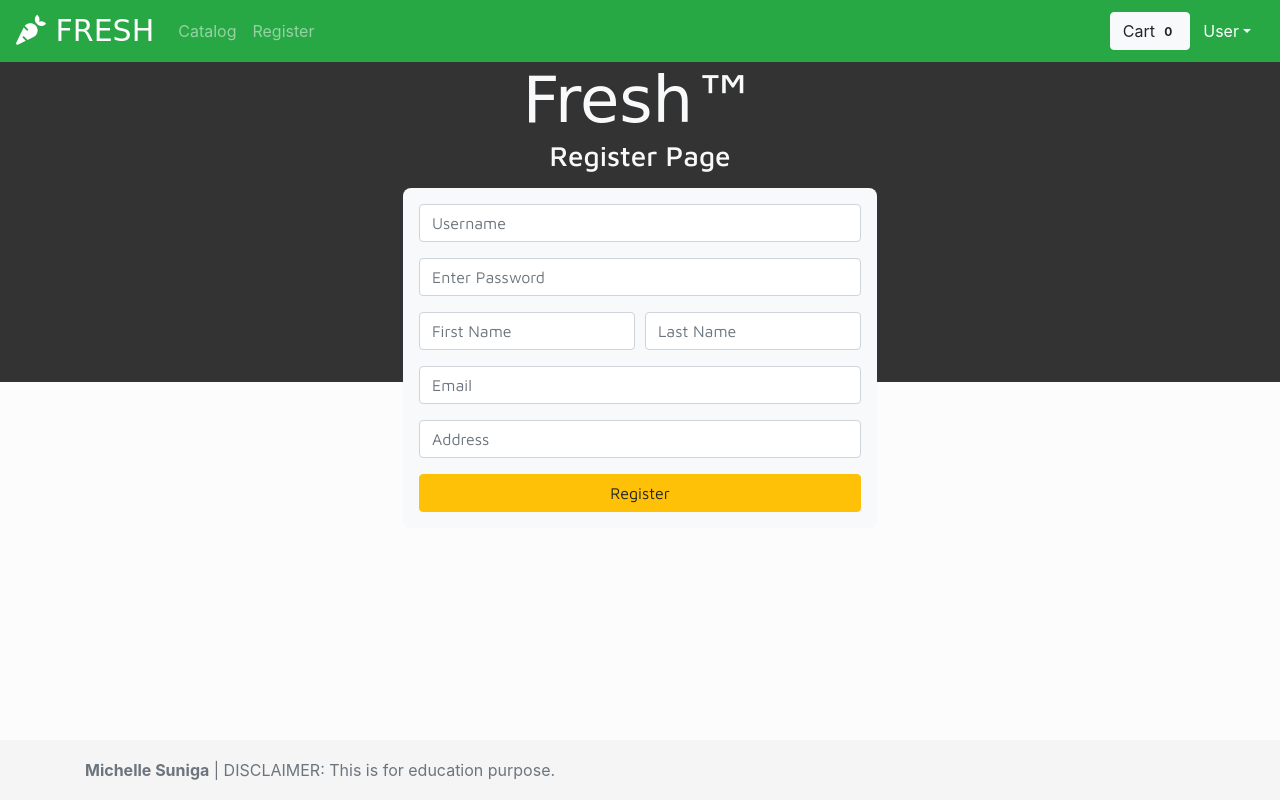
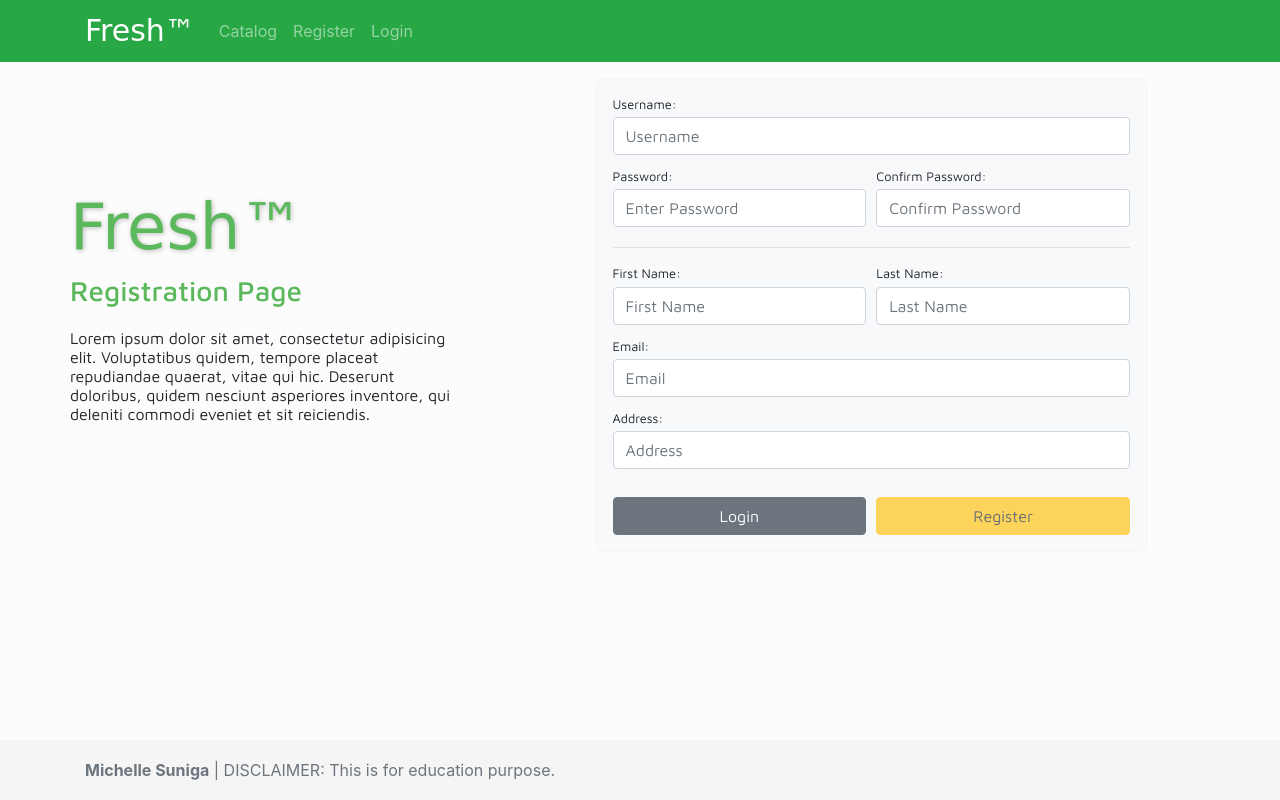
Before and after one commit to suniga-mrs/fresh_ph, a PHP site: page /app/views/register.php in a window 1280 px wide. Run offline with PHP 8.4, Linux system fonts and the light colour scheme; some libraries are stand-ins or nearby versions; some web fonts are replaced.

Commit message:
update: register, login, and cart

```diff
--- a/app/assets/css/style.css
+++ b/app/assets/css/style.css
@@ -37,7 +37,7 @@ main {
   font-family: 'Maven Pro', sans-serif;
 }
 
-#leading h1,
+#register-landing h1,
 nav h1 {
   font-size: 1.5em;
   /*color: yellow;*/
@@ -117,28 +117,51 @@ a:focus {
   text-transform: uppercase;
 }
 
-#products_list select {
+#products_list input{
   margin-right: 1rem;
 }
 
 
-#leading {
-  height: 40vh;
-  background-color: #333;
+#register-landing h1 {
+  font-size: 4em;
+  color: #5cb85c;
+  text-shadow: 1px 1px 5px rgba(0, 0, 0, 0.25);
+}
+#register-landing h3 {
+  /*font-size: 4em;*/
+  color: #5cb85c;
+  padding: 0.5rem 0 0.8rem;
+}
+#register-landing h4 {
+  /*font-size: 4em;*/
+  color: #5cb85c;
+  /*padding: 0.5rem 0 0.8rem;*/
+  /*text-transform: uppercase;*/
 }
 
-#leading h1 {
-  font-size: 4em;
+#register-landing p {
+    font-size: 1rem;
+    line-height: 1.2rem;
 }
 
-#leading form {
+#register-landing form {
   padding:1rem;
   border-radius:0.5rem;
+  border: 1px solid #f4f4f4;
 }
 
-#leading form input:focus {
+/*#register-landing form input:focus {
   text-align: center;
-}
-#leading form button {
+}*/
+form button {
   width: 100%;
 }
+
+#register-landing form p {
+  font-size: 0.8rem;
+  margin-bottom: 3px;
+}
+
+.form-group {
+  margin-bottom: 12px;
+}
--- a/app/assets/js/script.js
+++ b/app/assets/js/script.js
@@ -0,0 +1,159 @@
+$(document).ready(function() {
+
+// === REGISTER VALIDATION === REGISTER VALIDATION === REGISTER VALIDATION === REGISTER VALIDATION
+
+	const username = $('input#username');
+	const password = $('input#password');
+	const confirm_password = $('input#confirm_password');
+	const firstname = $('input#firstname');
+	const lastname = $('input#lastname');
+	const email = $('input#email');
+	const address = $('input#address');
+
+
+
+
+	function errorMsg(el, message) {
+		el.parent().prev().append(`<span class="text-danger"> ${message}</span>`);
+	}
+
+	function resetMsg(el) {
+		el.parent().prev().children('span').remove();
+	}
+
+	document.addEventListener("keyup", function(){
+		// Make Sure all fields have values before activating Register Button
+		if (username.val() && password.val() && firstname.val() && lastname.val() && email.val() && address.val() !== '') {
+			$("#registerBtn").removeAttr('disabled');
+		}
+	});
+
+	function validate_reg_form() {
+
+		// let i_username = username.val();
+		// let i_password = password.val();
+		// let i_firstname = firstname.val();
+		// let i_lastname = lastname.val();
+		// let i_email = email.val();
+		// let i_address = address.val();
+
+		// let i_confirm_password = confirm_password.val();
+
+		// if(i_username.length < 10) {
+		// 	errorMsg(username, );
+		// 	errors++;
+		// } else {
+		// 	$('#username').next().html(' ');
+		// }
+
+		// if (i_email.includes('@')) {
+		// 	errorMsg(email, "Email is not valid")
+		// }
+
+		// if (i_password != i_confirm_password) {
+		// 	errorMsg(confirm_password, "Password did not match")
+		// }
+
+	}
+
+
+	$('#registerBtn').click(function(event) {
+
+		let i_username = username.val();
+		let i_password = password.val();
+		let i_firstname = firstname.val();
+		let i_lastname = lastname.val();
+		let i_email = email.val();
+		let i_address = address.val();
+		let i_confirm_password = confirm_password.val();
+
+		let errors = 0;
+
+		if(i_username.length < 6) {
+			errorMsg(username, "Username should be at least 6 characters" );
+			errors++;
+		} else {
+			$('#username').next().html(' ');
+		}
+
+		if (!i_email.includes('@')) {
+			errorMsg(email, "Email is not valid");
+			errors++;
+		}
+
+		if (i_password.length < 8) {
+			errorMsg(password, "Provide a stronger password");
+			password.val() = "";
+			errors++;
+		} else {
+			if (i_password != i_confirm_password) {
+				errorMsg(confirm_password, "Not match");
+				errors++;
+			}
+		}
+
+		if(errors === 0){
+			$.ajax({
+				url: '../controllers/create_user.php',
+				type: 'POST',
+				data: {
+					username: username.val(),
+					password: password.val(),
+					firstname: firstname.val(),
+					lastname: lastname.val(),
+					email: email.val(),
+					address: address.val()
+				},
+				success:(data) => {
+					// console.log(data);
+					if(data == "user_exists") {
+						errorMsg(username, "Username is already taken");
+					} else {
+						alert("user created successfully");
+						window.location.replace("../../index.php")
+					}
+				}
+
+			});
+		}
+
+	});
+
+	$('#loginBtn').click(function(event) {
+		// resetMsg(username);
+	});
+
+	$(document).on('click', '.add-to-cart', function(event) {
+		event.preventDefault();
+		event.stopPropagation();
+
+		//target is the one who triggered the event
+		let item_id = $(event.target).attr("data-id");
+		let item_qty = $(event.target).prev().val();
+
+		alert(item_id + " with a quantity of " + item_qty);
+
+		$.ajax({
+			url: '../update/cart.php',
+			type: 'POST',
+			data: {
+				item: item_id,
+				item_qty: item_qty
+			}
+		})
+		.done(function() {
+			console.log("success");
+		})
+
+	});
+
+	// $('.add-to-cart').click(function(event) {
+	// });
+
+
+// === END REGISTER VALIDATION === END REGISTER VALIDATION === END REGISTER VALIDATION === END REGISTER VALIDATION
+
+
+
+
+});
--- a/app/controllers/connect.php
+++ b/app/controllers/connect.php
@@ -1,5 +1,4 @@
 <?php
-
 $host = "localhost";
 $username = "root";
 $password = "";
@@ -8,9 +7,7 @@ $dbname = "ecom_db";
 $conn = mysqli_connect($host, $username, $password, $dbname);
 
 if (!$conn) {
-	die('Connection Failed ' . mysqli_error($conn) );
+	die('Connection Failed ' . mysqli_error($conn));
 }
-
 // echo "Connected Successfully";
-
 ?>
--- /dev/null
+++ b/app/controllers/test.php
@@ -0,0 +1,5 @@
+<?php
+require_once './connect.php';
+die("user_exists");
+mysqli_close($conn);
+?>
--- a/app/partials/footer.php
+++ b/app/partials/footer.php
@@ -11,5 +11,5 @@
 	<!-- Latest compiled JavaScript -->
 	<script src="https://maxcdn.bootstrapcdn.com/bootstrap/4.1.3/js/bootstrap.min.js"></script>
 
-	<!-- Custom CSS -->
+	<!-- Custom JS -->
 	<script src="../assets/js/script.js"></script>
--- a/app/partials/header.php
+++ b/app/partials/header.php
@@ -1,6 +1,7 @@
 	<header>
 		<nav class="navbar navbar-expand-sm bg-success navbar-dark">
-			<a class="navbar-brand" href="index.php"><h1><i class="fas fa-carrot"></i> FRESH</h1></a>
+			<div class="container">
+				<a class="navbar-brand" href="index.php"><h1>Fresh&trade;</h1></a>
 
 				<button class="navbar-toggler" type="button" data-toggle="collapse" data-target="#nav-content">
 				    <span class="navbar-toggler-icon"></span>
@@ -14,20 +15,32 @@
 					    <li class="nav-item">
 					      <a class="nav-link" href="register.php">Register</a>
 					    </li>
+					    <li class="nav-item">
+					      <a class="nav-link" href="login.php">Login</a>
+					    </li>
 				  	</ul>
 				 </div>
-
-		  	<div class="collapse navbar-collapse">
+			  	<?php if (isset($_SESSION['user'])) { ?><div class="collapse navbar-collapse">
 				  	<ul class="navbar-nav ml-auto">
 					    <li class="nav-item">
-				      <button type="button" class="btn btn-light">Cart  <span class="badge badge-light">0</span></button>
-
+					    	<div class="btn-group">
+					      		<button type="button" class="btn btn-success">Empty Cart</button>
+					     		 <button type="button" class="btn btn-success"><i class="fas fa-shopping-cart"></i> &nbsp;<span class="badge badge-warning">0</span></button>
+					    	</div>
 					    </li>
 
 					    <li class="nav-item">
-				      <button type="button" class="btn btn-success dropdown-toggle">User</button>
+						    <div class="dropdown">
+						      <button type="button" class="btn btn-success dropdown-toggle" id="dropdownMenuButton" data-toggle="dropdown"><?php echo $_SESSION['user']; ?></button>
+						      <div class="dropdown-menu" aria-labelledby="dropdownMenuButton">
+							    <a class="dropdown-item" href="../controllers/logout.php">Logout</a>
+						  		</div>
+						    </div>
 					    </li>
+
+
 				  	</ul>
 				 </div>
+			 </div><?php }?>
 		</nav>
 	</header>
--- a/app/views/register.php
+++ b/app/views/register.php
@@ -11,48 +11,80 @@
 
 		<!-- HTML CONTENT HERE  -->
 
-		<section id="leading">
+		<section id="register-landing">
 			<div class="container">
-				<div class="row no-gutters">
-					<div class="col-12">
-						<div class="text-light text-center">
-							<h1>Fresh&trade;</h1>
-							<h3>Register Page</h3>
+				<div class="row no-gutters pt-3 justify-content-center">
+					<div class="col-md-4 align-self-center">
+						<div class="row">
+							<div class="text-light">
+								<h1>Fresh&trade;</h1>
+								<h3>Registration Page</h3>
+							</div>
+						</div>
+						<div class="row ">
+							<p>Lorem ipsum dolor sit amet, consectetur adipisicing elit. Voluptatibus quidem, tempore placeat repudiandae quaerat, vitae qui hic. Deserunt doloribus, quidem nesciunt asperiores inventore, qui deleniti commodi eveniet et sit reiciendis.</p>
 						</div>
 					</div>
-				</div>
-				<div class="row">
-					<div class="col-md-6 offset-md-3 px-5 pt-2">
-						<form action="" class="bg-light">
+					<div class=" offset-md-1 col-md-7 align-self-end px-5">
+						<!-- <h4 class="">Registration Page</h4> -->
+						<form id="register_form" method="POST" class="bg-light" action="../controllers/create_user.php">
+
+							<p class="label">Username:</p>
 							<div class="form-group">
-								<input type="text" name="username" class="form-control" placeholder="Username">
+								<input id="username" type="text" name="username" class="form-control" placeholder="Username">
 							</div>
-							<div class="form-group">
-								<input type="password" name="password" class="form-control" placeholder="Enter Password">
+							<div class="form-row">
+								<div class="col">
+									<p class="label">Password:</p>
+									<div class="form-group">
+										<input id="password" type="password" name="password" class="form-control" placeholder="Enter Password">
+									</div>
+								</div>
+								<div class="col">
+									<p class="label">Confirm Password:</p>
+									<div class="form-group">
+										<input id="confirm_password" type="password" name="password" class="form-control" placeholder="Confirm Password">
+									</div>
+								</div>
 							</div>
-
-							<div class="form-group">
-								<div class="form-row">
-									<div class="col">
-										<input type="text" name="firstname" class="form-control" placeholder="First Name">
+							<hr class="mb-3 mt-2">
+							<div class="form-row">
+								<div class="col">
+									<p class="label">First Name:</p>
+									<div class="form-group">
+										<input id="firstname" type="text" name="firstname" class="form-control" placeholder="First Name">
 									</div>
-									<div class="col">
-										<input type="text" name="lastname" class="form-control" placeholder="Last Name">
+								</div>
+								<div class="col">
+									<p class="label">Last Name:</p>
+									<div class="form-group">
+										<input id="lastname" type="text" name="lastname" class="form-control" placeholder="Last Name">
 									</div>
 								</div>
 							</div>
 
+
+							<p class="label">Email:</p>
 							<div class="form-group">
-								<input type="email" name="email" class="form-control" placeholder="Email">
+								<input id="email" type="email" name="email" class="form-control" placeholder="Email">
 							</div>
+							<p class="label">Address:</p>
 							<div class="form-group">
-								<input type="text" name="address" class="form-control" placeholder="Address">
+								<input id="address" type="text" name="address" class="form-control" placeholder="Address">
 							</div>
-							<div class="">
-								<button id="registrBtn" type="button" class="btn btn-warning ">Register</button>
+							<!-- <p class="label">Notification message here</p> -->
+							<div class="form-row pt-3">
+								<div class="col">
+									<button id="loginBtn" type="button" class="btn btn-secondary d-inline-block">Login</button>
+								</div>
+								<div class="col">
+									<button id="registerBtn" type="button" class="btn btn-warning" disabled>Register</button>
+								</div>
 							</div>
 						</form>
 					</div>
+				</div>
+				<div class="row">
 				</div>
 			</div>
 		</section>
```
Also changed, not shown: app/controllers/authenticate.php (added, +25 -0 lines), app/controllers/create_user.php (added, +24 -0 lines), app/controllers/logout.php (added, +7 -0 lines), app/controllers/update_cart.php (added, +25 -0 lines), app/views/catalog.php (+29 -22 lines), app/views/index.php (+8 -2 lines), app/views/login.php (added, +26 -0 lines). Lines whose indentation alone changed are shown as unchanged.
